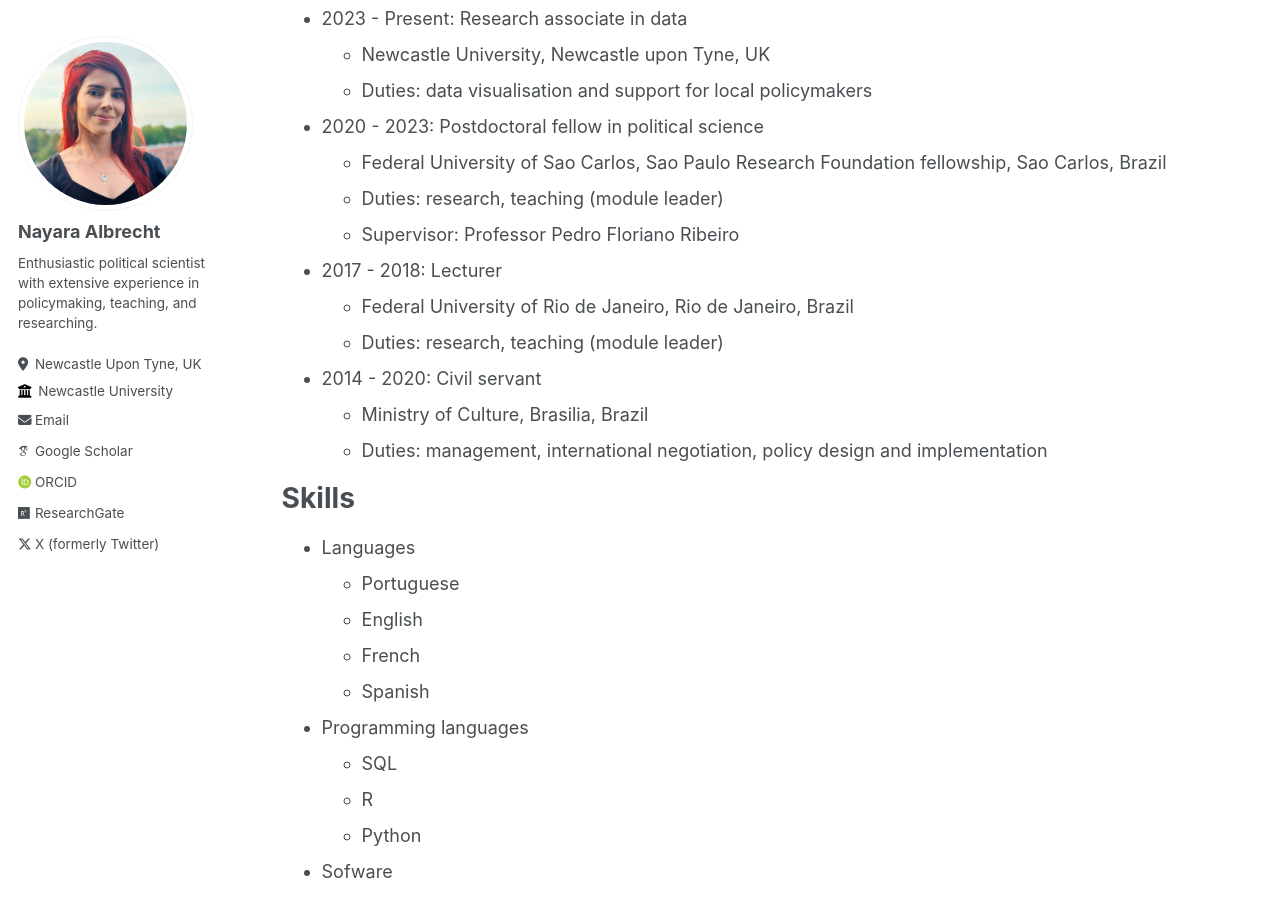
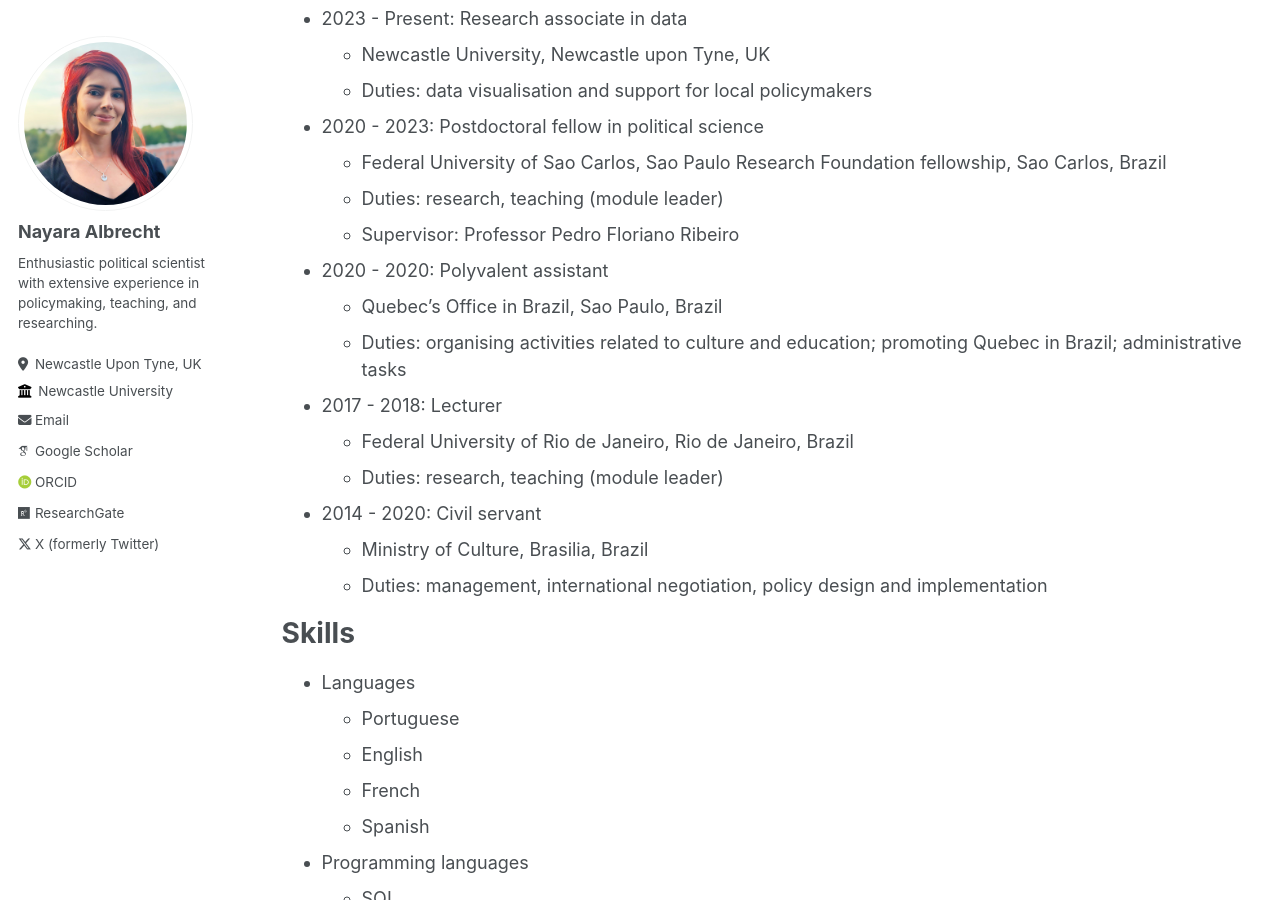
Before and after one commit to nayalbrecht/nayalbrecht.github.io, a Jekyll site: the page built from _pages/cv.md, in a window 1280 px wide and 900 px high, scrolled down 376 px. Built offline with Jekyll 4.4.1, drawn with Linux system fonts in a browser that asks for light colours; some web fonts are replaced.

Commit message:
Update cv.md

```diff
--- a/_pages/cv.md
+++ b/_pages/cv.md
@@ -25,6 +25,10 @@ Work experience
   * Federal University of Sao Carlos, Sao Paulo Research Foundation fellowship, Sao Carlos, Brazil
   * Duties: research, teaching (module leader)
   * Supervisor: Professor Pedro Floriano Ribeiro
+
+* 2020 - 2020: Polyvalent assistant
+  * Quebec's Office in Brazil, Sao Paulo, Brazil
+  * Duties: organising activities related to culture and education; promoting Quebec in Brazil; administrative tasks
 
 * 2017 - 2018: Lecturer
   * Federal University of Rio de Janeiro, Rio de Janeiro, Brazil
```
